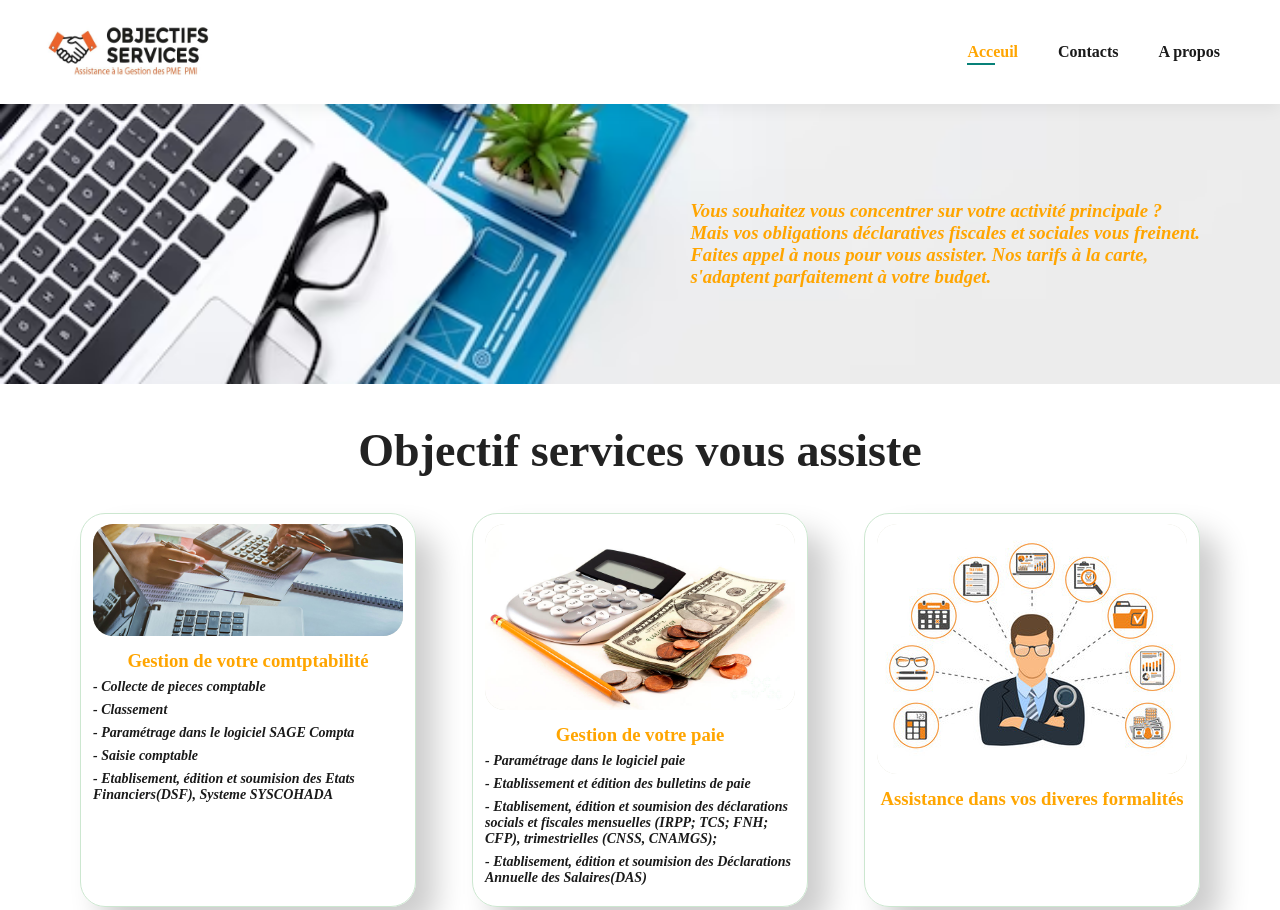
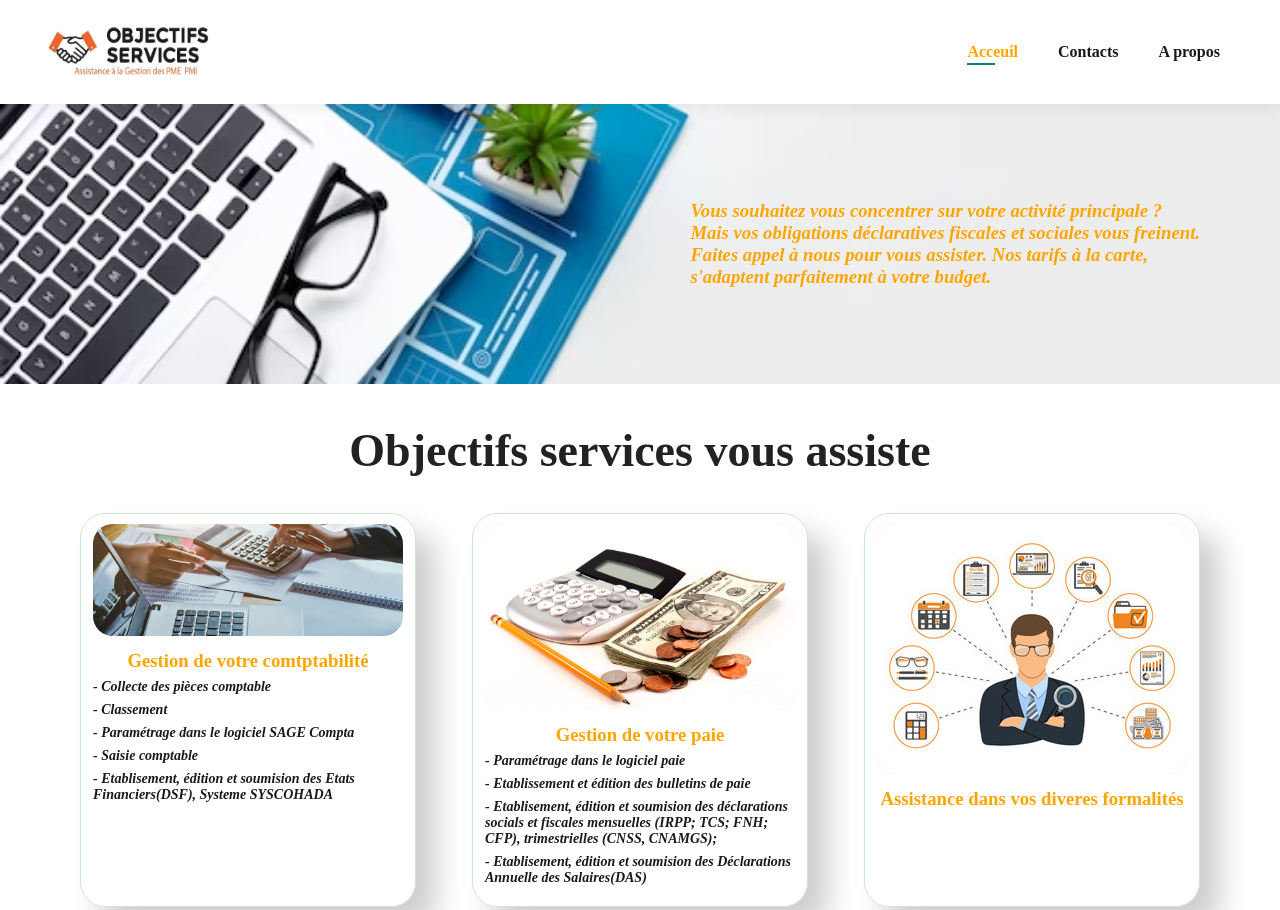
Before and after one commit to loydeachivement/objectifservices, a plain HTML site: page index.html in a window 1280 px wide. Shown: the top 910 px of the page. Drawn offline with Linux system fonts and the light colour scheme.

Commit message:
Update index.html

```diff
--- a/index.html
+++ b/index.html
@@ -41,14 +41,14 @@
 
 
 <section id="product1" class="section-p1">
-    <h2>Objectif services vous assiste</h2>
+    <h2>Objectifs services vous assiste</h2>
     <div class="pro-container">
       <div class="pro">
         <img class="bgColor" src="card1.jpg">
         <div class="des">
          <center><h3>Gestion de votre comtptabilité</h3></center>
          <i>
-          <h5>- Collecte de pieces comptable</h5>
+          <h5>- Collecte des pièces comptable</h5>
          <h5>- Classement</h5>
          <h5>- Paramétrage dans le logiciel SAGE Compta</h5>
          <h5>- Saisie comptable</h5>
```
